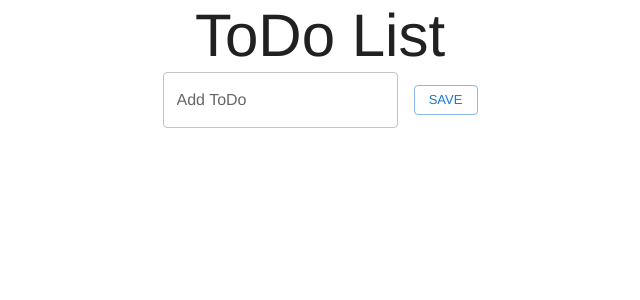
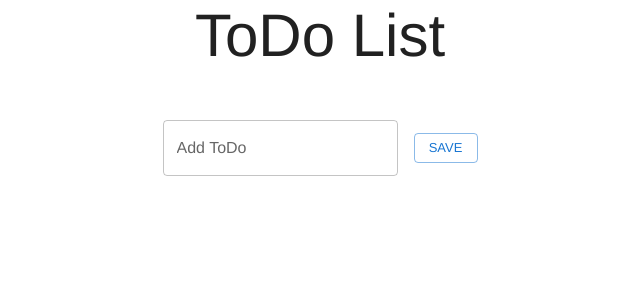
Before and after one commit to christinehannn/crispy-todo, a React (Vite) app: page / in a window 1280 px wide. Shown: the top 300 px of the page, without its empty margins (320-960 px from the left). Built offline with nearby package versions, Linux system fonts and the light colour scheme.

Commit message:
update spacing

```diff
--- a/src/App.jsx
+++ b/src/App.jsx
@@ -26,7 +26,7 @@
 
   return (
     <Container maxWidth="sm">
-      <Box display="flex" flexDirection="column" alignItems="center">
+      <Stack spacing={6} alignItems="center">
         <Typography variant="h2">
           ToDo List
         </Typography>
@@ -44,12 +44,14 @@
             </div>
           </Stack>
         </form>
-        {todos.map((todo, index) =>
-          <div key={index}>
-            {todo}
-          </div>
-        )}
-      </Box>
+        <Stack spacing={2}>
+          {todos.map((todo, index) =>
+            <div key={index}>
+              {todo}
+            </div>
+          )}
+        </Stack>
+      </Stack>
     </Container>
   )
 }
```
